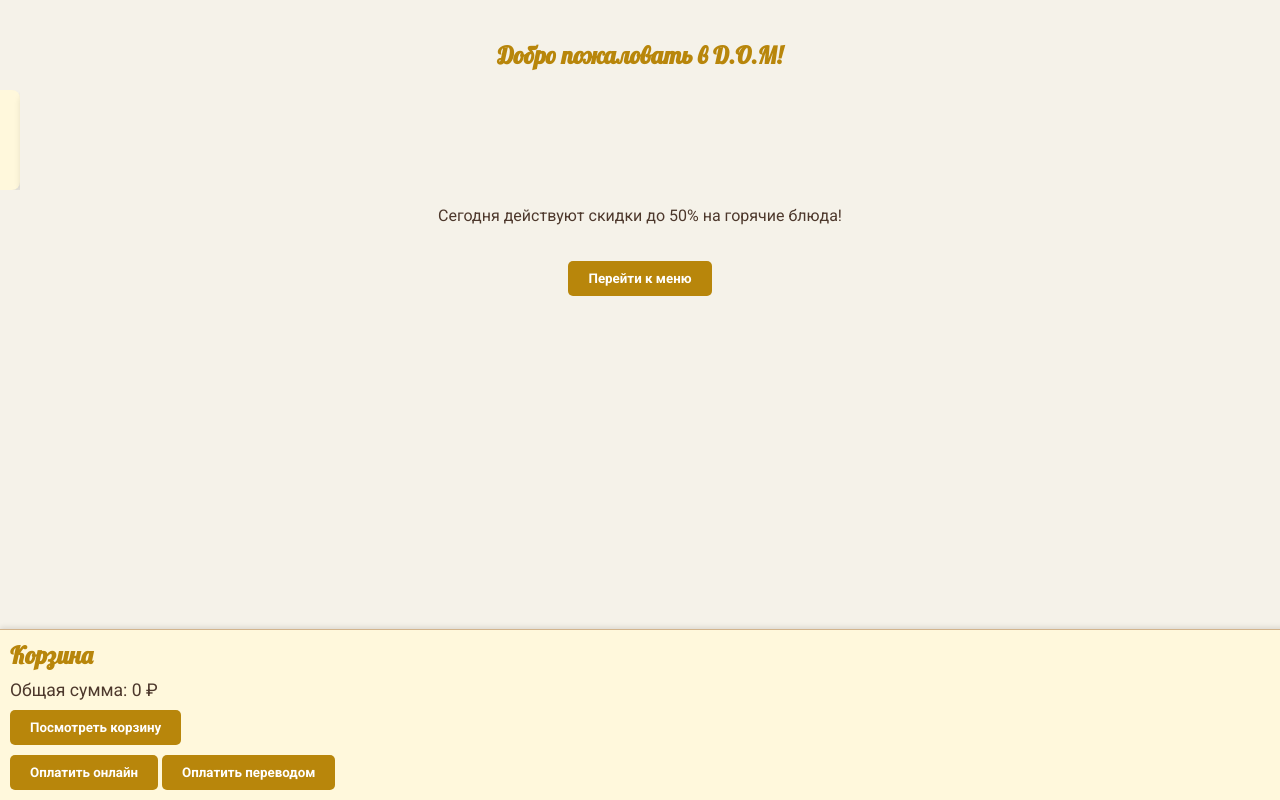
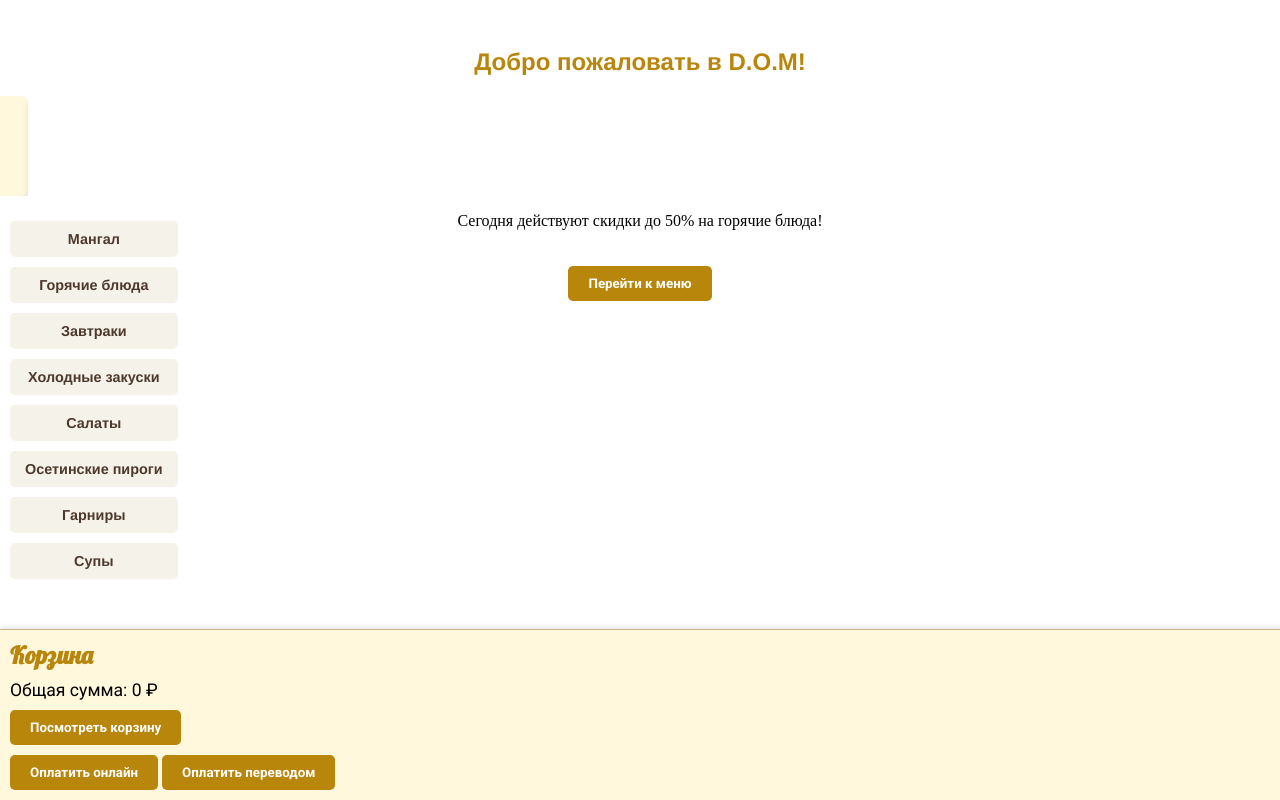
Before and after one commit to PrUp9/cafedom, a plain HTML site: page index.html in a window 1280 px wide. Drawn offline with Linux system fonts and the light colour scheme; a script that the page names is missing.

Commit message:
index.html

```diff
--- a/index.html
+++ b/index.html
@@ -10,8 +10,8 @@
     <script src="https://telegram.org/js/telegram-web-app.js"></script>
     <style>
         /* Общие стили */
-        body {
-            font-family: 'Roboto', sans-serif;
+        body body {
+    font-family: 'Helvetica', sans-serif;
     background-color: #f5f2e9;
     color: #4d382c;
     margin: 0;
@@ -19,13 +19,26 @@
 }
 h1, h2 {
     text-align: center;
-            font-family: 'Lobster', cursive;
+    font-family: 'Helvetica', sans-serif;
+    font-weight: bold;
     color: #b8860b;
+    margin-top: 20px;
+}
+.fixed-cart h3 {
+    font-family: 'Helvetica', sans-serif;
+    font-weight: bold;
+    font-size: 1.5rem;
+    color: #b8860b;
+}
+.fixed-cart p {
+    font-family: 'Helvetica', sans-serif;
+    font-size: 1.1rem;
 }
         #start-screen {
             text-align: center;
             padding: 20px;
         }
+
         .promo-slider {
             display: flex;
             overflow-x: auto;
@@ -220,9 +233,50 @@
     box-shadow: 0 4px 6px rgba(0, 0, 0, 0.1);
     transition: transform 0.5s ease; /* Плавная анимация */
 }
+        .side-menu {
+    position: fixed;
+    top: 50%;
+    left: 10px;
+    transform: translateY(-50%);
+    display: flex;
+    flex-direction: column;
+    gap: 10px;
+    z-index: 1000;
+}
+.side-button {
+    font-family: 'Helvetica', sans-serif;
+    font-weight: bold;
+    background-color: #f5f2e9;
+    color: #4d382c;
+    border: none;
+    padding: 10px 15px;
+    border-radius: 5px;
+    cursor: pointer;
+    font-size: 0.9rem;
+    transition: background-color 0.3s ease, transform 0.3s ease;
+}
+.side-button:hover {
+    background-color: #a0522d;
+    color: white;
+    transform: scale(1.1);
+}
+.side-button.active {
+    background-color: #b8860b;
+    color: white;
+}
     </style>
 </head>
 <body>
+      <div class="side-menu">
+    <button class="side-button" onclick="switchCategory('Мангал')">Мангал</button>
+    <button class="side-button" onclick="switchCategory('Горячие блюда')">Горячие блюда</button>
+    <button class="side-button" onclick="switchCategory('Завтраки')">Завтраки</button>
+    <button class="side-button" onclick="switchCategory('Холодные закуски')">Холодные закуски</button>
+    <button class="side-button" onclick="switchCategory('Салаты')">Салаты</button>
+    <button class="side-button" onclick="switchCategory('Осетинские пироги')">Осетинские пироги</button>
+    <button class="side-button" onclick="switchCategory('Гарниры')">Гарниры</button>
+    <button class="side-button" onclick="switchCategory('Супы')">Супы</button>
+</div>
     <!-- Главный экран с акциями -->
 <div id="start-screen">
     <h2>Добро пожаловать в D.O.M!</h2>
```
Lines whose indentation alone changed are shown as unchanged.
